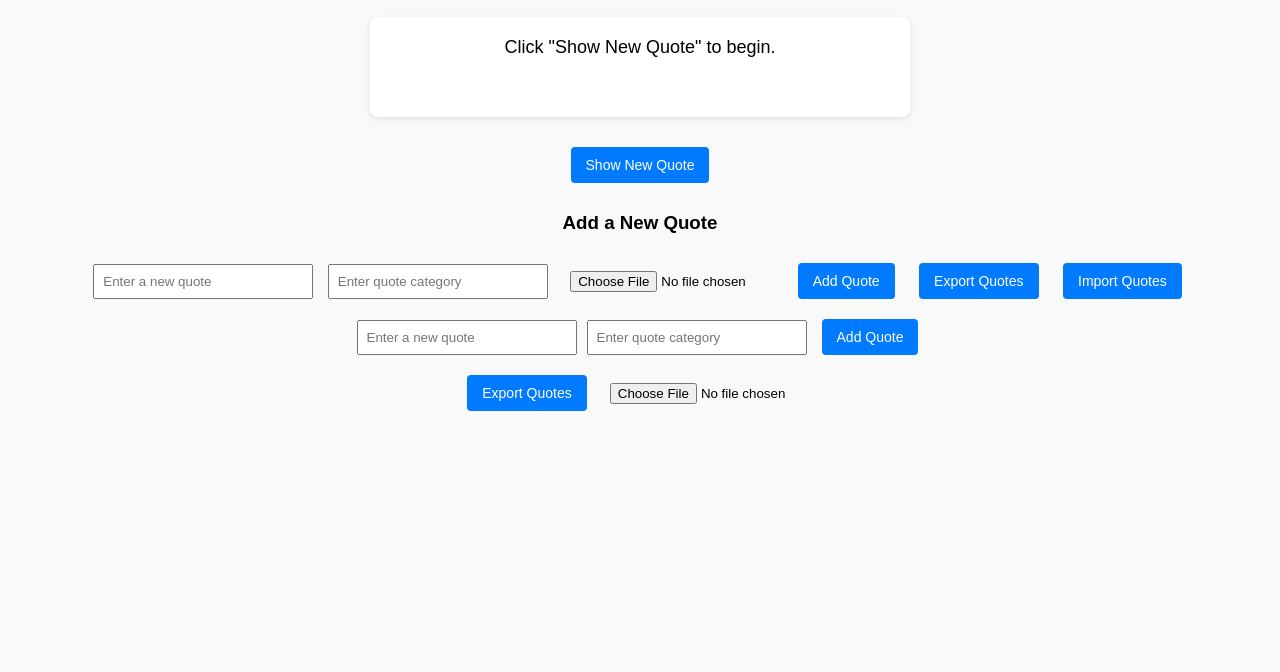
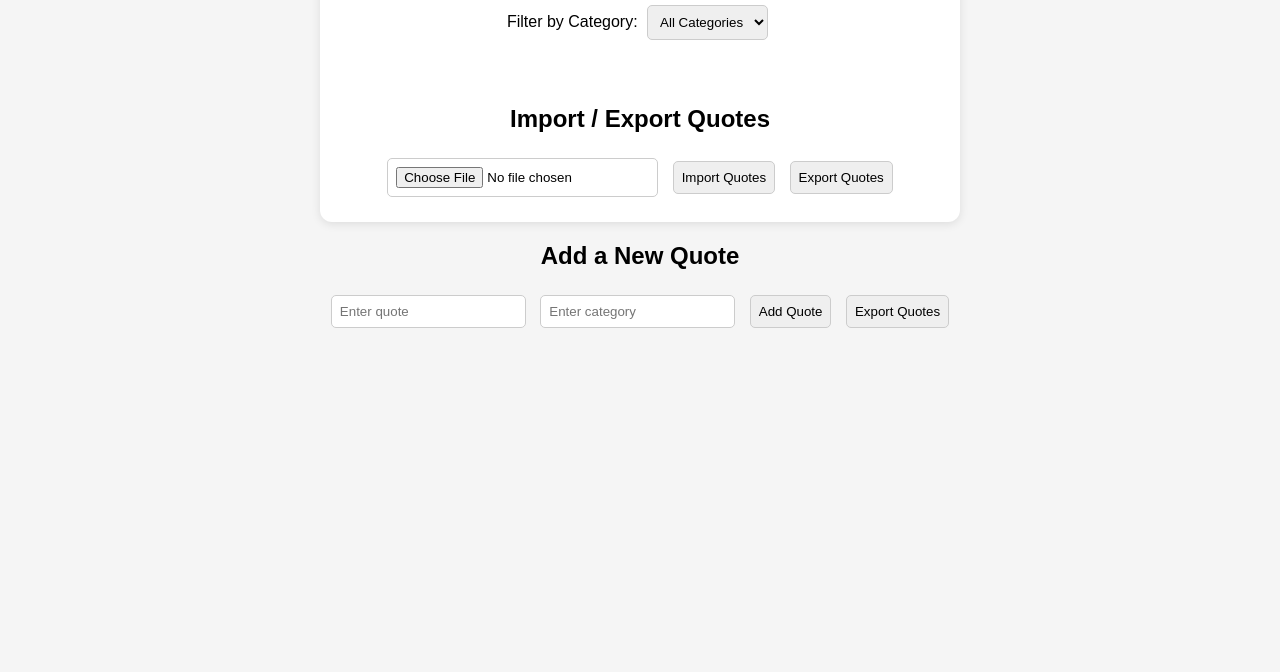
Before and after one commit to heni-pet/alx_fe_javascript, a plain HTML site: page dom-manipulation/index.html in a window 1280 px wide. Shown: the part 128-800 px from the top of the page. Drawn offline with Linux system fonts and the light colour scheme.

Commit message:
new html file index.html

```diff
--- a/dom-manipulation/index.html
+++ b/dom-manipulation/index.html
@@ -4,69 +4,66 @@
   <meta charset="UTF-8">
   <meta name="viewport" content="width=device-width, initial-scale=1.0">
   <title>Dynamic Quote Generator</title>
-  <style>
-    body {
+  <style>body {
   font-family: Arial, sans-serif;
+  background-color: #f5f5f5;
   text-align: center;
   padding: 20px;
-      background: #f9f9f9;
 }
-    h1 {
-      margin-bottom: 20px;
+
+.container {
+  background-color: white;
+  padding: 20px;
+  border-radius: 12px;
+  box-shadow: 0 2px 10px rgba(0,0,0,0.1);
+  max-width: 600px;
+  margin: auto;
 }
+
 #quoteDisplay {
-      background: white;
-      padding: 20px;
+  margin-top: 20px;
+  padding: 10px;
+}
+
+.quote {
+  background-color: #e0f7fa;
+  padding: 10px;
+  margin: 10px 0;
   border-radius: 8px;
-      margin: 20px auto;
-      width: 80%;
-      max-width: 500px;
-      box-shadow: 0 2px 6px rgba(0,0,0,0.1);
-      font-size: 18px;
-      min-height: 60px;
 }
-    button {
-      padding: 10px 15px;
-      margin: 10px;
-      font-size: 14px;
-      border: none;
-      background: #007BFF;
-      color: white;
-      border-radius: 4px;
-      cursor: pointer;
-    }
-    button:hover {
-      background: #0056b3;
-    }
-    input {
+
+input, select, button {
+  margin: 5px;
   padding: 8px;
-      margin: 5px;
-      width: 200px;
+  border-radius: 5px;
+  border: 1px solid #ccc;
 }
 </style>
 </head>
 <body>
+  <div class="container">
     <h1>Dynamic Quote Generator</h1>
 
-  <!-- Category selector -->
-  <label for="categorySelect"><strong>Select Category:</strong></label>
-  <select id="categorySelect"></select>
+    <!-- Category Filter Dropdown -->
+    <label for="categoryFilter">Filter by Category:</label>
+    <select id="categoryFilter" onchange="filterQuotes()">
+      <option value="all">All Categories</option>
+    </select>
 
-  <div id="quoteDisplay">Click "Show New Quote" to begin.</div>
+    <!-- Display Area for Quotes -->
+    <div id="quoteDisplay"></div>
+    <h2>Import / Export Quotes</h2>
+    <input type="file" id="importFile" accept=".json">
+    <button onclick="importQuotes()">Import Quotes</button>
+    <button onclick="exportQuotes()">Export Quotes</button>
+  </div>
 
-  <button id="newQuote">Show New Quote</button>
-
-  <!-- Form to add new quotes -->
-  <div>
-    <h3>Add a New Quote</h3>
-    <input id="newQuoteText" type="text" placeholder="Enter a new quote" />
-    <input id="newQuoteCategory" type="text" placeholder="Enter quote category" />
-    <input type="file" id="importFile" accept=".json">
-
-    <button id="addQuoteBtn">Add Quote</button>
-    <button id="exportQuotesBtn">Export Quotes</button>
-    <button id="importQuotesBtn">Import Quotes</button>
-
+    <!-- Add New Quote -->
+    <h2>Add a New Quote</h2>
+    <input type="text" id="quoteText" placeholder="Enter quote">
+    <input type="text" id="quoteCategory" placeholder="Enter category">
+    <button onclick="addQuote()">Add Quote</button>
+    <button onclick="exportToJsonFile()">Export Quotes</button>
   </div>
 
   <script src="script.js"></script>
```
Lines whose indentation alone changed are shown as unchanged.
